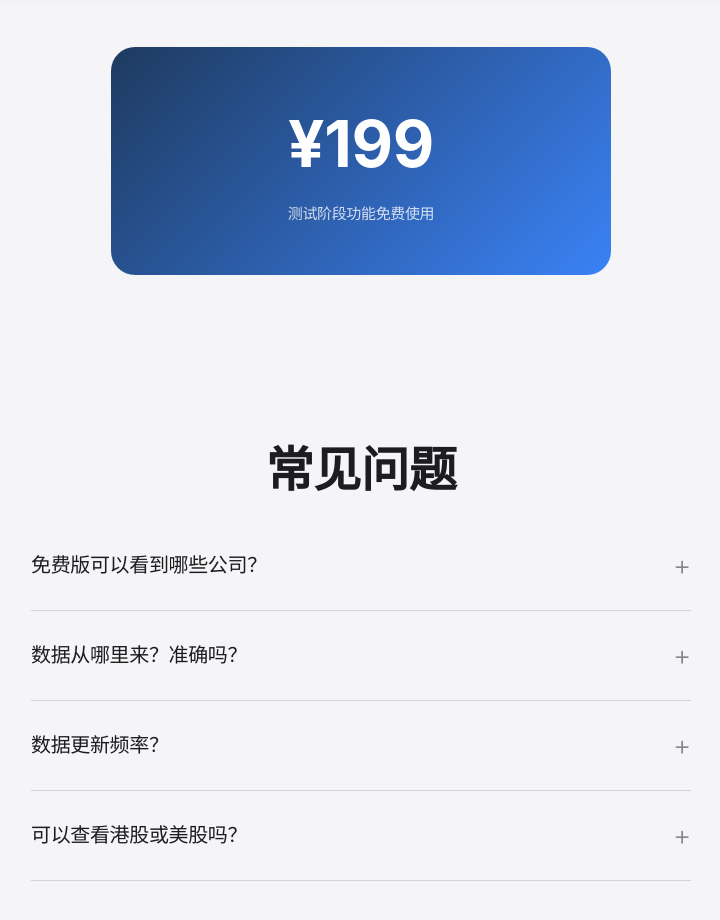
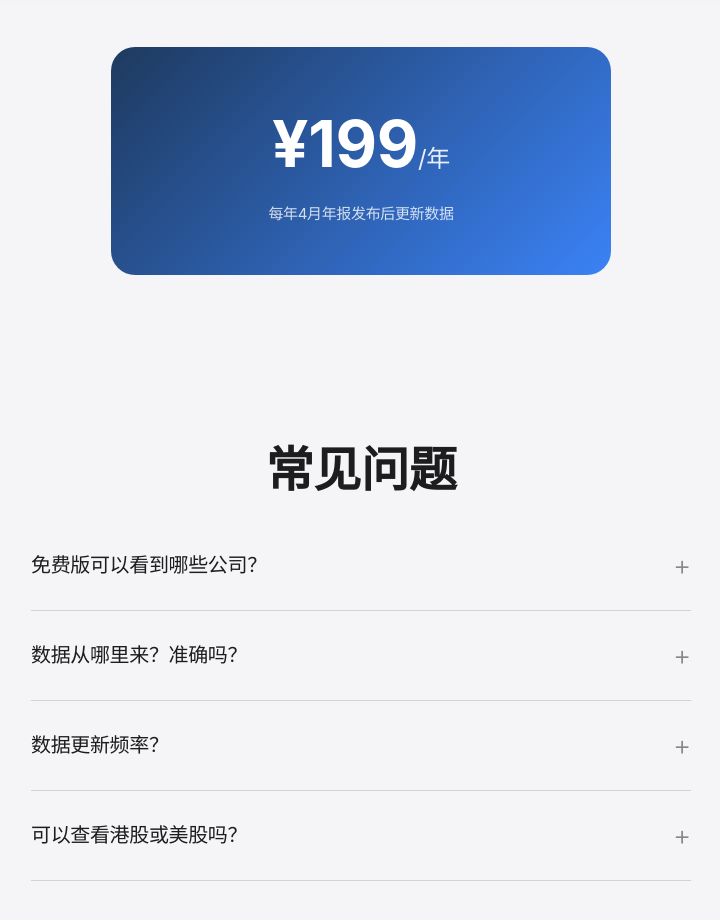
Before and after one commit to richardsun1990/dupontmaster-web-manual, a plain HTML site: page index.html in a window 1280 px wide. Shown: the part 2503-3423 px from the top of the page, without its empty margins (279-999 px from the left). Drawn offline with Linux system fonts and the light colour scheme.

Commit message:
Revert "价格改为¥199，备注改为测试阶段功能免费使用"
This reverts commit 765af7c4608d9ef5c39cc814308c2cecc69128a7.

```diff
--- a/index.html
+++ b/index.html
@@ -940,8 +940,8 @@
         </div>
 
         <div class="price-box">
-            <div class="price">¥199</div>
-            <p>测试阶段功能免费使用</p>
+            <div class="price">¥199<span class="price-period">/年</span></div>
+            <p>每年4月年报发布后更新数据</p>
         </div>
     </section>
 
```
